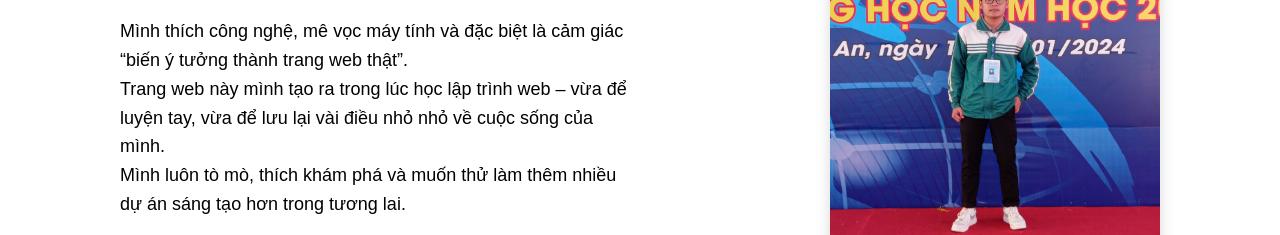
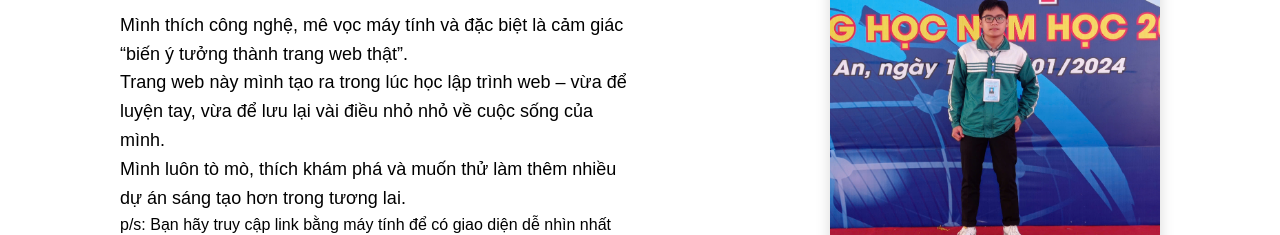
Before and after one commit to huuhieu06/web-profile, a plain HTML site: page index.html in a window 1280 px wide. Shown: the part 304-539 px from the top of the page. Drawn offline with Linux system fonts and the light colour scheme.

Commit message:
add p/ps

```diff
--- a/index.html
+++ b/index.html
@@ -32,10 +32,11 @@
     <section class="about">
         <div class="text">
             <h1>about me</h1>
-            <p class="role">Hi, mình là Hiếu – sinh viên năm 2 Đại học Bách Khoa Đà Nẵng.</p>
+            <p class="role">Hi, mình là Hiếu–sinh viên năm 2 Đại học Bách Khoa Đà Nẵng.</p>
             <p>Mình thích công nghệ, mê vọc máy tính và đặc biệt là cảm giác “biến ý tưởng thành trang web thật”.</p>
             <p>Trang web này mình tạo ra trong lúc học lập trình web – vừa để luyện tay, vừa để lưu lại vài điều nhỏ nhỏ về cuộc sống của mình.</p>
             <p>Mình luôn tò mò, thích khám phá và muốn thử làm thêm nhiều dự án sáng tạo hơn trong tương lai.</p>
+            </p>p/s: Bạn hãy truy cập link bằng máy tính để có giao diện dễ nhìn nhất hihihi =))</p>
 
             <div class="buttons social-links">
                 <a href="https://facebook.com/huuhieu.06" target="_blank" class="social fb">
```
